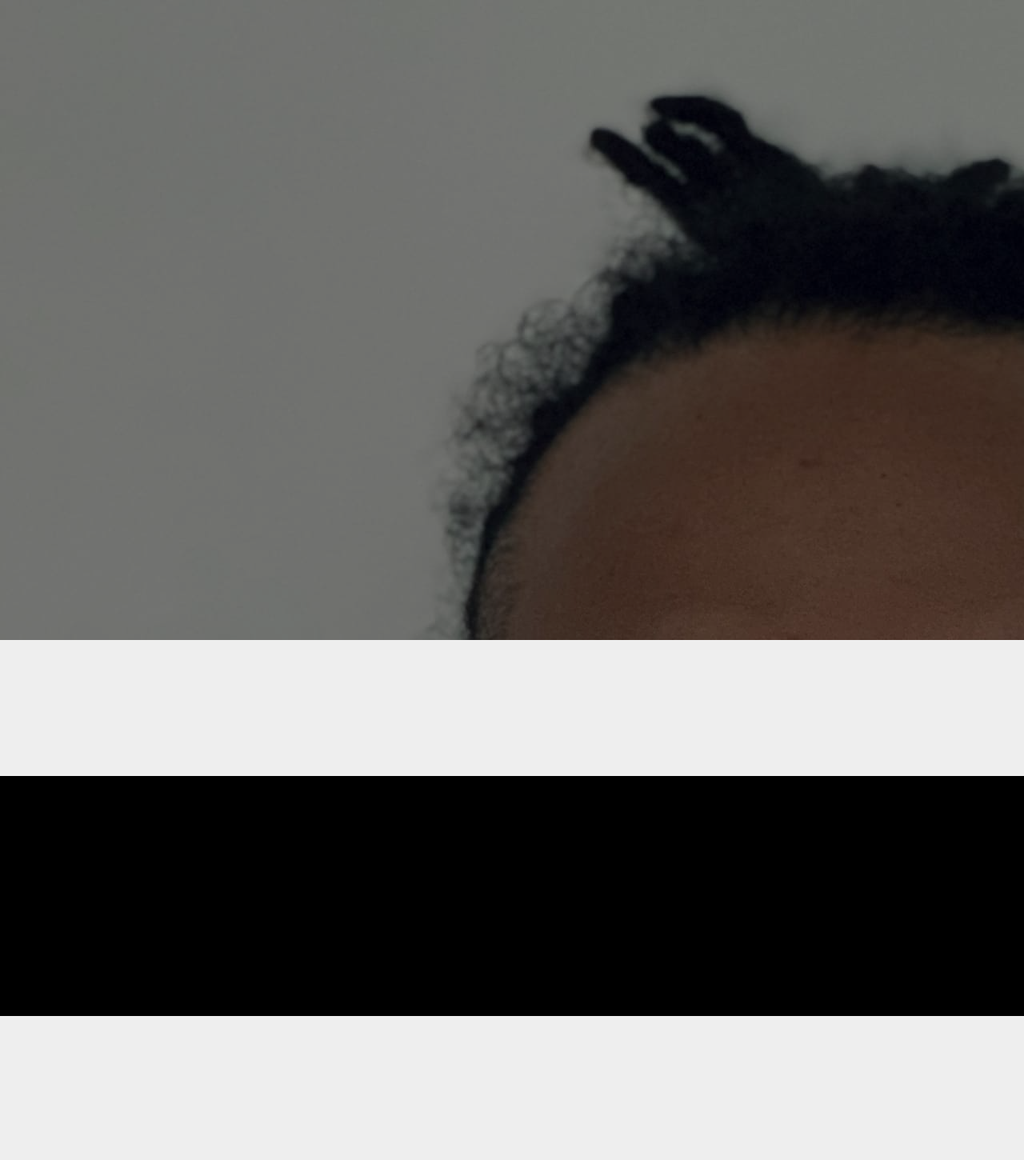
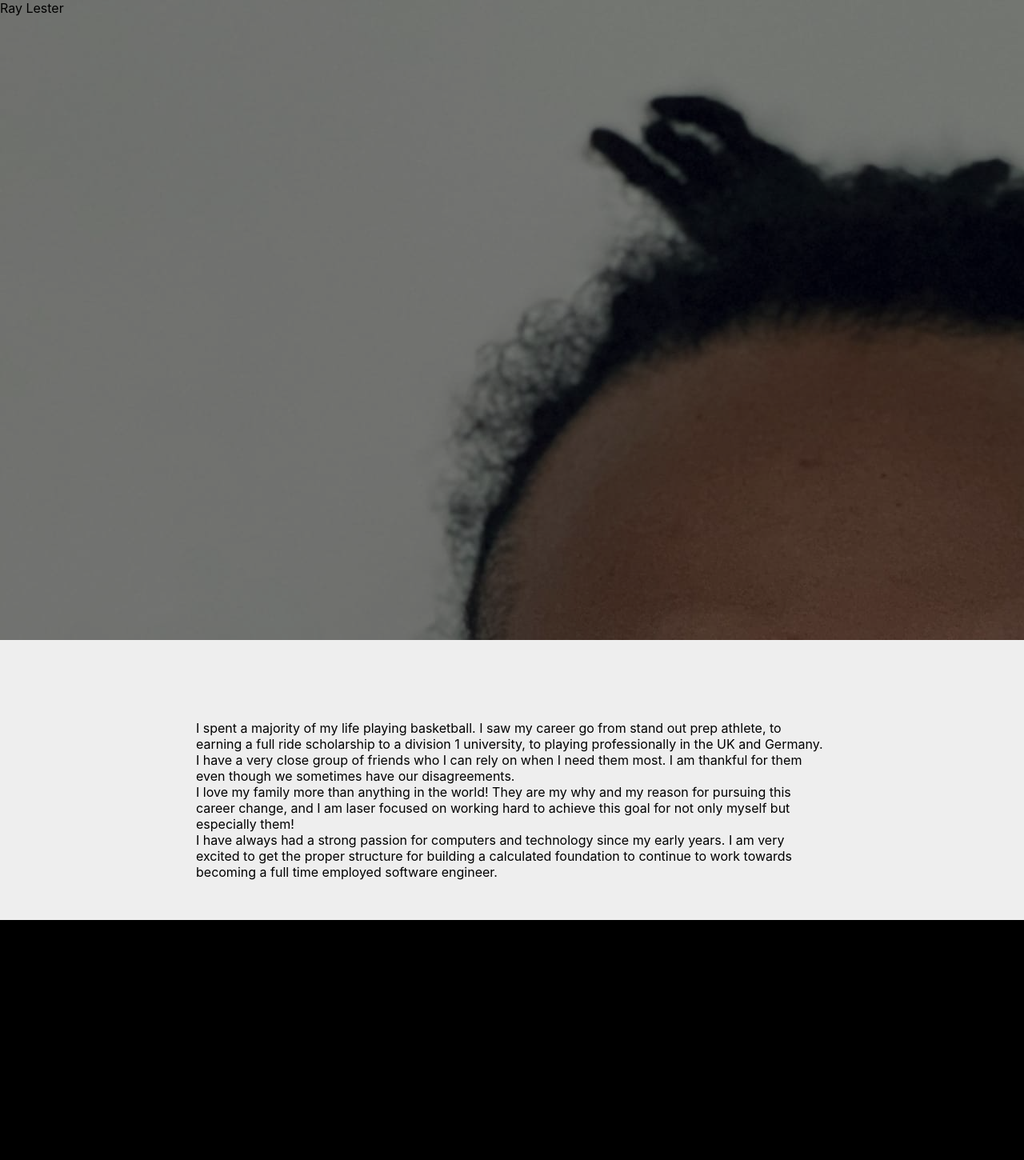
Before and after one commit to rayrooski/firstproject, a plain HTML site: page index.html in a window 1280 px wide. Shown: the whole page at 80% size. Before the commit the page ends 1270 px from the top, so only its background shows below. Drawn offline with Linux system fonts and the light colour scheme.

Commit message:
syntax corrections

```diff
--- a/index.html
+++ b/index.html
@@ -7,22 +7,32 @@
     <link
       rel="icon"
       type="image/x-icon"
-      href="https://code.s3.yandex.net/web-code/favicon.ico"
-    />
+      href="https://code.s3.yandex.net/web-code/favicon.ico"/>
   </head>
   <body class="page">
     <header class="header">
       <div class="overlay">
-        <h1></h1>
+        <h1>Ray Lester</h1>
       </div>
     </header>
     <section class="content">
       <div>
-        <img class="image" src="" alt=""></img>
+        <p>I spent a majority of my life playing basketball. I saw my career go from stand out prep athlete, to earning a full ride scholarship to a division 1 university, to playing professionally in the UK and Germany.</p>
+        <class='image' src="images/ball.jpg" alt="Basketball"></class>
+
+        <p>I have a very close group of friends who I can rely on when I need them most. I am thankful for them even though we sometimes have our disagreements.</p>
+        <class='image src="images/friends.jpeg" alt="Friends"></class>
+
+        <p>I love my family more than anything in the world! They are my why and my reason for pursuing this career change, and I am laser focused on working hard to achieve this goal for not only myself but especially them!</p>
+        <class='image' src="images/family.jpeg" alt="Family"></class>
+
+        <p>I have always had a strong passion for computers and technology since my early years. I am very excited to get the proper structure for building a calculated foundation to continue to work towards becoming a full time employed software engineer.</p>
+        <class='image' src="images/web.jpeg" alt="Why Web Dev?"></class>
+
       </div>
     </section>
     <footer class="footer">
-      <!-- add your signature here -->
+      <p>TechRooski x Practicum</p>
     </footer>
   </body>
 </html>
--- a/style2.css
+++ b/style2.css
@@ -10,7 +10,7 @@ body, h1, h2, h3, h4, p, a {
   font-weight: normal;
 }
 
-* {
+div {
   box-sizing: border-box;
 }
 
```
Also changed, not shown: images/ball.jpg (added), images/family.jpeg (added), images/friends.jpeg (added), 1 other file.
